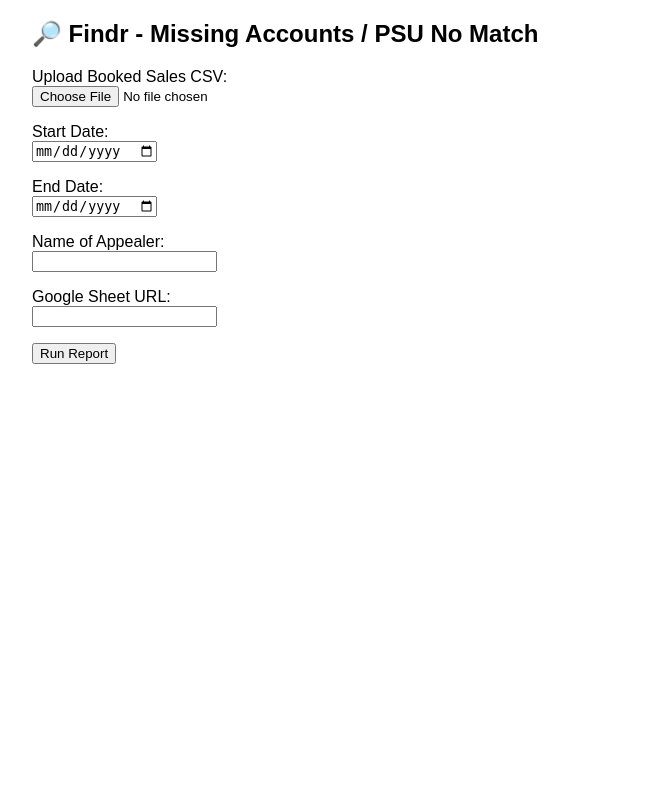
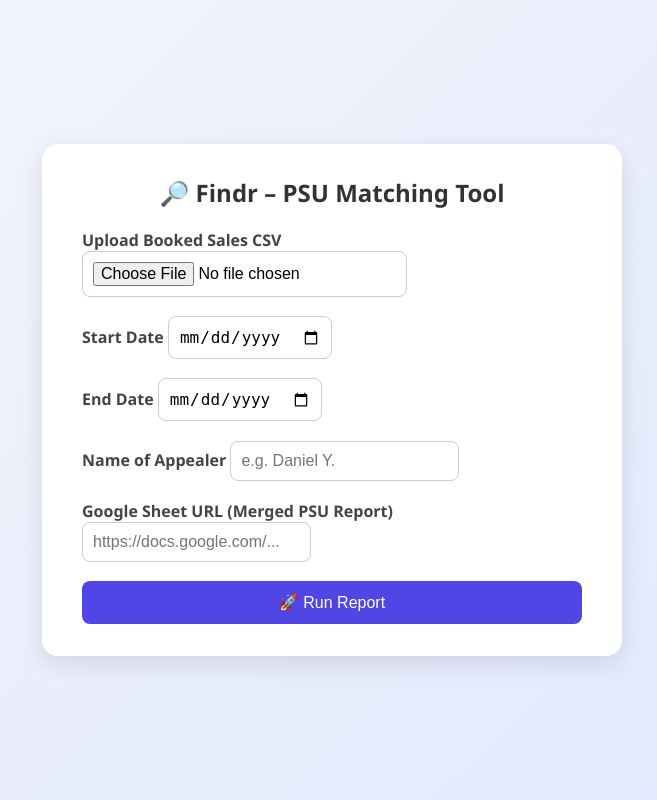
Before and after one commit to daniel-yesa/Findr, a Flask app: page / in a window 1280 px wide. Shown: the whole page, without its empty margins (308-965 px from the left). Run offline with Flask 3, Linux system fonts and the light colour scheme.

Commit message:
Update index.html

```diff
--- a/Findr-flask/templates/index.html
+++ b/Findr-flask/templates/index.html
@@ -1,20 +1,126 @@
 <!DOCTYPE html>
-<html>
+<html lang="en">
 <head>
-    <title>Findr | YESA</title>
+  <meta charset="UTF-8" />
+  <meta name="viewport" content="width=device-width, initial-scale=1.0"/>
+  <title>Findr | YESA</title>
+  <style>
+    body {
+      margin: 0;
+      font-family: 'Segoe UI', sans-serif;
+      background: linear-gradient(135deg, #f4f6f9, #e0e7ff);
+      display: flex;
+      justify-content: center;
+      align-items: center;
+      min-height: 100vh;
+    }
+
+    .container {
+      background: white;
+      padding: 2rem 2.5rem;
+      border-radius: 16px;
+      box-shadow: 0 8px 24px rgba(0,0,0,0.1);
+      max-width: 500px;
+      width: 100%;
+    }
+
+    h2 {
+      margin-top: 0;
+      text-align: center;
+      color: #333;
+    }
+
+    form {
+      display: flex;
+      flex-direction: column;
+      gap: 1.2rem;
+    }
+
+    label {
+      font-weight: bold;
+      color: #444;
+    }
+
+    input, textarea {
+      padding: 10px;
+      border-radius: 8px;
+      border: 1px solid #ccc;
+      font-size: 1rem;
+      transition: border-color 0.3s ease;
+    }
+
+    input:focus, textarea:focus {
+      border-color: #667eea;
+      outline: none;
+    }
+
+    button {
+      background-color: #4f46e5;
+      color: white;
+      padding: 12px;
+      font-size: 1rem;
+      border: none;
+      border-radius: 8px;
+      cursor: pointer;
+      transition: background-color 0.3s ease;
+    }
+
+    button:hover {
+      background-color: #3730a3;
+    }
+
+    .error {
+      background: #fee2e2;
+      border: 1px solid #f87171;
+      padding: 0.75rem;
+      color: #b91c1c;
+      border-radius: 8px;
+      text-align: center;
+    }
+
+    @media (max-width: 600px) {
+      .container {
+        padding: 1.5rem;
+      }
+    }
+  </style>
 </head>
-<body style="font-family:sans-serif; max-width:600px; margin:0 auto;">
-    <h2>🔎 Findr - Missing Accounts / PSU No Match</h2>
+<body>
+  <div class="container">
+    <h2>🔎 Findr – PSU Matching Tool</h2>
+
     {% if error %}
-        <p style="color:red;">{{ error }}</p>
+      <div class="error">{{ error }}</div>
     {% endif %}
+
     <form method="post" enctype="multipart/form-data">
-        <p><label>Upload Booked Sales CSV:</label><br><input type="file" name="file" required></p>
-        <p><label>Start Date:</label><br><input type="date" name="start_date" required></p>
-        <p><label>End Date:</label><br><input type="date" name="end_date" required></p>
-        <p><label>Name of Appealer:</label><br><input type="text" name="appealer_name" required></p>
-        <p><label>Google Sheet URL:</label><br><input type="url" name="sheet_url" required></p>
-        <button type="submit">Run Report</button>
+      <div>
+        <label for="file">Upload Booked Sales CSV</label>
+        <input type="file" id="file" name="file" required />
+      </div>
+
+      <div>
+        <label for="start_date">Start Date</label>
+        <input type="date" id="start_date" name="start_date" required />
+      </div>
+
+      <div>
+        <label for="end_date">End Date</label>
+        <input type="date" id="end_date" name="end_date" required />
+      </div>
+
+      <div>
+        <label for="appealer_name">Name of Appealer</label>
+        <input type="text" id="appealer_name" name="appealer_name" placeholder="e.g. Daniel Y." required />
+      </div>
+
+      <div>
+        <label for="sheet_url">Google Sheet URL (Merged PSU Report)</label>
+        <input type="url" id="sheet_url" name="sheet_url" placeholder="https://docs.google.com/..." required />
+      </div>
+
+      <button type="submit">🚀 Run Report</button>
     </form>
+  </div>
 </body>
 </html>
```
